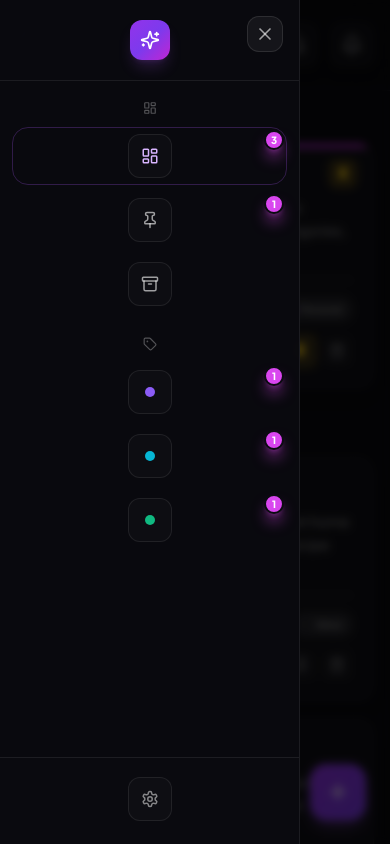
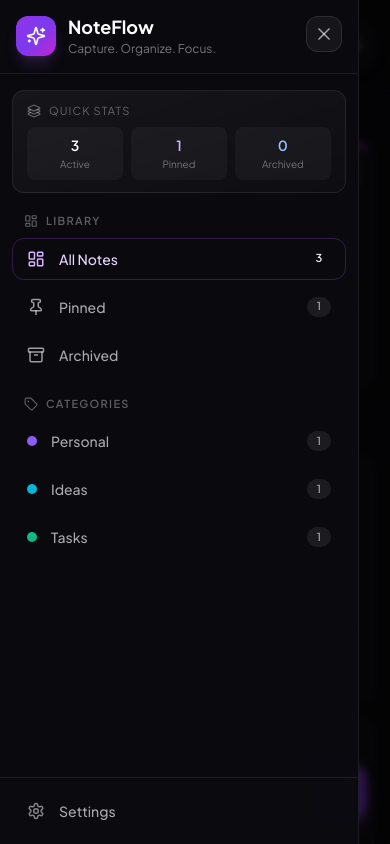
Before and after one commit to DakshSingh-GitHub/NoteFlow, a Next.js app: page / in a window 390 px wide. Both pictures are taken after a click on the button 38 px from the left and 45 px from the top of the page. Shown: the top 844 px of the page. Built offline with nearby package versions, Linux system fonts and the light colour scheme.

Commit message:
Fixed mobile sidebar.

```diff
--- a/components/Sidebar.tsx
+++ b/components/Sidebar.tsx
@@ -172,9 +172,10 @@ export default function Sidebar({ onSettingsClick, isMobileMenuOpen, onMobileMen
     onSettingsClick();
     if (isMobile) onMobileMenuClose();
   };
+  const isExpanded = isMobile || isOpen;
 
   const sectionLabel = (label: string, Icon?: LucideIcon) =>
-    isOpen ? (
+    isExpanded ? (
       <div className="px-3 mb-2 flex items-center gap-2 text-[11px] font-semibold tracking-[0.12em] uppercase text-white/35">
         {Icon && <Icon className="w-3.5 h-3.5 text-white/35" />}
         <span>{label}</span>
@@ -197,9 +198,9 @@ export default function Sidebar({ onSettingsClick, isMobileMenuOpen, onMobileMen
     <button
       key={key}
       onClick={onClick}
-      title={!isOpen ? label : undefined}
+      title={!isExpanded ? label : undefined}
       className={`w-full group relative transition-all duration-200 border ${
-        isOpen ? 'rounded-xl px-3.5 py-2.5' : 'rounded-2xl px-2 py-1.5'
+        isExpanded ? 'rounded-xl px-3.5 py-2.5' : 'rounded-2xl px-2 py-1.5'
       } ${
         isActive
           ? 'bg-purple-500/14 border-purple-500/25 text-purple-200'
@@ -208,7 +209,7 @@ export default function Sidebar({ onSettingsClick, isMobileMenuOpen, onMobileMen
     >
       <div
         className={`flex items-center ${
-          isOpen ? 'gap-3.5' : 'justify-center mx-auto w-11 h-11 rounded-xl border border-white/[0.08] bg-white/[0.02]'
+          isExpanded ? 'gap-3.5' : 'justify-center mx-auto w-11 h-11 rounded-xl border border-white/[0.08] bg-white/[0.02]'
         }`}
       >
         {leftDot ? (
@@ -221,9 +222,9 @@ export default function Sidebar({ onSettingsClick, isMobileMenuOpen, onMobileMen
           />
         )}
 
-        {isOpen && <span className="flex-1 text-left text-sm font-medium truncate">{label}</span>}
+        {isExpanded && <span className="flex-1 text-left text-sm font-medium truncate">{label}</span>}
 
-        {isOpen && count > 0 && (
+        {isExpanded && count > 0 && (
           <span
             className={`min-w-6 h-5 px-1.5 rounded-full text-[11px] font-semibold inline-flex items-center justify-center ${
               isActive ? 'bg-purple-500/28 text-purple-100' : 'bg-white/[0.08] text-white/55'
@@ -233,7 +234,7 @@ export default function Sidebar({ onSettingsClick, isMobileMenuOpen, onMobileMen
           </span>
         )}
 
-        {!isOpen && count > 0 && (
+        {!isExpanded && count > 0 && (
           <span className="absolute top-0.5 right-0.5 z-20 min-w-[20px] h-5 px-1 rounded-full bg-fuchsia-500 text-[10px] font-extrabold text-white border-2 border-[#0b0b11] inline-flex items-center justify-center shadow-lg shadow-fuchsia-500/60">
             {count > 9 ? '9+' : count}
           </span>
@@ -244,13 +245,13 @@ export default function Sidebar({ onSettingsClick, isMobileMenuOpen, onMobileMen
 
   const sidebarContent = (
     <>
-      <div className={`px-4 border-b border-white/[0.08] ${isOpen ? 'py-4' : 'py-5'}`}>
-        <div className={`flex items-center ${isOpen ? 'gap-3' : 'flex-col justify-center gap-2.5'}`}>
+      <div className={`px-4 border-b border-white/[0.08] ${isExpanded ? 'py-4' : 'py-5'}`}>
+        <div className={`flex items-center ${isExpanded ? 'gap-3' : 'flex-col justify-center gap-2.5'}`}>
           <div className="w-10 h-10 rounded-xl bg-gradient-to-br from-purple-600 via-violet-600 to-fuchsia-600 flex items-center justify-center shadow-lg shadow-purple-500/20 flex-shrink-0">
             <Sparkles className="w-5 h-5 text-white" />
           </div>
 
-          {isOpen && (
+          {isExpanded && (
             <div className="min-w-0 flex-1">
               <p className="text-white text-lg font-bold leading-tight">NoteFlow</p>
               <p className="text-xs text-white/45 mt-0.5">Capture. Organize. Focus.</p>
@@ -273,8 +274,8 @@ export default function Sidebar({ onSettingsClick, isMobileMenuOpen, onMobileMen
         </div>
       </div>
 
-      <div className={`flex-1 min-h-0 px-3 py-4 overflow-y-auto overflow-x-hidden ${isOpen ? 'space-y-5' : 'space-y-6'}`}>
-        {isOpen && (
+      <div className={`flex-1 min-h-0 px-3 py-4 overflow-y-auto overflow-x-hidden ${isExpanded ? 'space-y-5' : 'space-y-6'}`}>
+        {isExpanded && (
           <div className="rounded-xl border border-white/[0.08] bg-gradient-to-br from-white/[0.05] to-white/[0.02] px-3.5 py-3">
             <div className="flex items-center gap-2 text-[11px] uppercase tracking-[0.1em] text-white/35 mb-2">
               <Layers3 className="w-3.5 h-3.5" />
@@ -325,7 +326,7 @@ export default function Sidebar({ onSettingsClick, isMobileMenuOpen, onMobileMen
                 )
               )
             ) : (
-              isOpen && (
+              isExpanded && (
                 <p className="text-xs text-white/35 px-3 py-2">
                   Categories will appear as you create notes.
                 </p>
@@ -335,21 +336,21 @@ export default function Sidebar({ onSettingsClick, isMobileMenuOpen, onMobileMen
         </div>
       </div>
 
-      <div className={`p-3 border-t border-white/[0.08] bg-[#0a0a0f]/60 ${isOpen ? '' : 'pb-4'}`}>
+      <div className={`p-3 border-t border-white/[0.08] bg-[#0a0a0f]/60 ${isExpanded ? '' : 'pb-4'} ${isMobile ? 'safe-area-inset-bottom' : ''}`}>
         <button
           onClick={handleSettingsClick}
-          title={!isOpen ? 'Settings' : undefined}
+          title={!isExpanded ? 'Settings' : undefined}
           className={`w-full rounded-xl transition-all duration-200 border ${
-            isOpen ? 'px-3.5 py-2.5' : 'px-2 py-1.5'
+            isExpanded ? 'px-3.5 py-2.5' : 'px-2 py-1.5'
           } border-transparent text-white/65 hover:text-white hover:bg-white/[0.05]`}
         >
           <div
             className={`flex items-center ${
-              isOpen ? 'gap-3.5' : 'justify-center mx-auto w-11 h-11 rounded-xl border border-white/[0.08] bg-white/[0.02]'
+              isExpanded ? 'gap-3.5' : 'justify-center mx-auto w-11 h-11 rounded-xl border border-white/[0.08] bg-white/[0.02]'
             }`}
           >
             <Settings className="w-[18px] h-[18px] text-white/50" />
-            {isOpen && <span className="text-sm font-medium">Settings</span>}
+            {isExpanded && <span className="text-sm font-medium">Settings</span>}
           </div>
         </button>
       </div>
@@ -378,7 +379,7 @@ export default function Sidebar({ onSettingsClick, isMobileMenuOpen, onMobileMen
 
           <aside
             ref={mobileDrawerRef}
-            className="fixed inset-y-0 left-0 w-[300px] max-w-[88vw] z-50 flex flex-col bg-[#0a0a0f]/95 backdrop-blur-xl border-r border-white/[0.08] lg:hidden"
+            className="fixed inset-y-0 left-0 w-[92vw] max-w-[360px] z-50 flex flex-col bg-[#0a0a0f]/95 backdrop-blur-xl border-r border-white/[0.08] lg:hidden safe-area-inset-top"
           >
             <button
               onClick={onMobileMenuClose}
```
